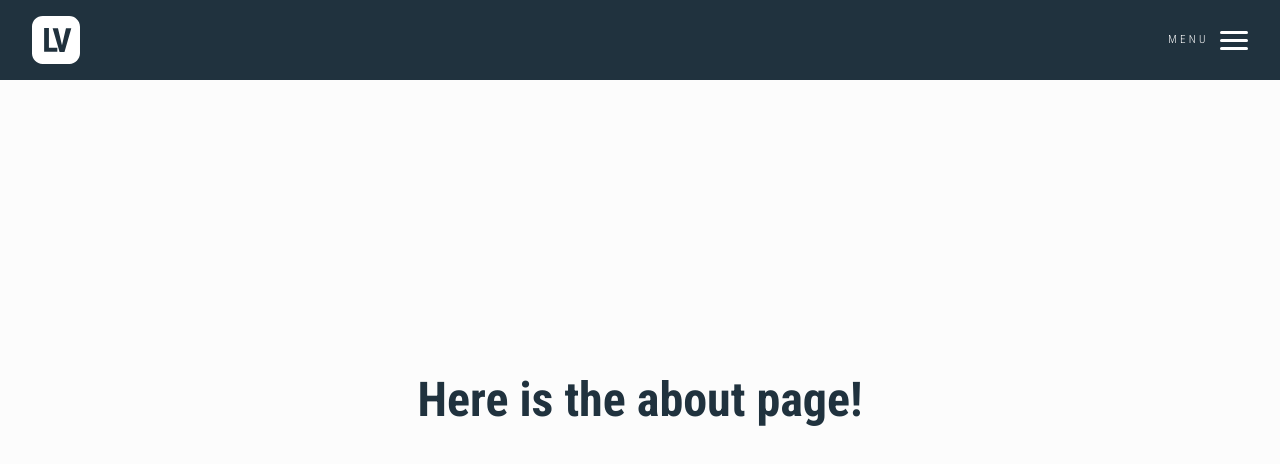
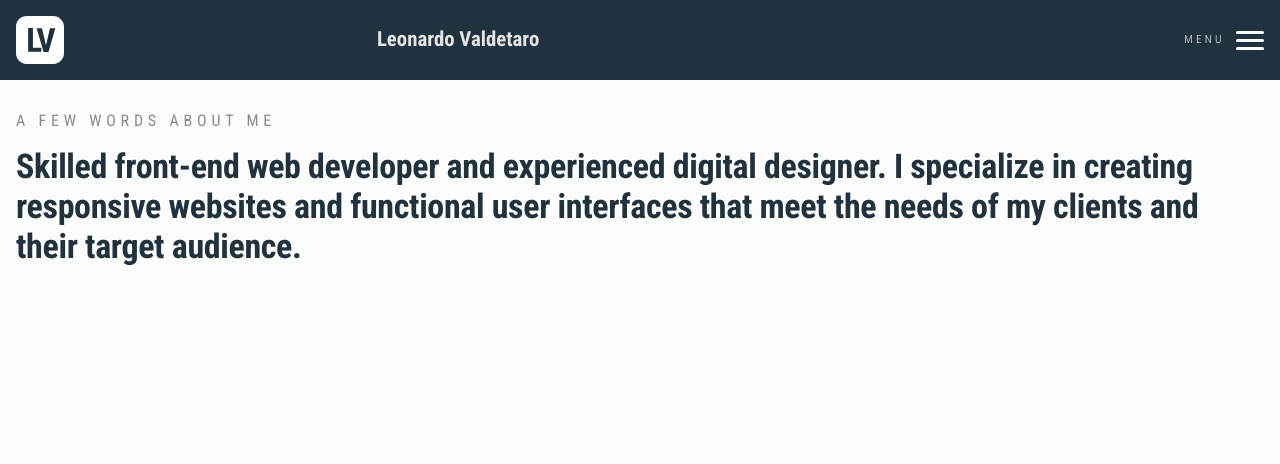
Before and after one commit to leonardovaldetaro/hamburger_manu, a React (Create React App) app: page /about in a window 1280 px wide. Shown: the top 464 px of the page. Built offline with nearby package versions, Linux system fonts and the light colour scheme.

Commit message:
adicionando o nome no header

```diff
--- a/public/index.html
+++ b/public/index.html
@@ -10,7 +10,7 @@
       content="Web site created using create-react-app"
     />
 
-    <title>React App</title>
+    <title>Leonardo Valdetaro | Freelance Front-end developer & UI Designer</title>
   </head>
   <body>
     <noscript>You need to enable JavaScript to run this app.</noscript>
--- a/src/components/header/Header.module.scss
+++ b/src/components/header/Header.module.scss
@@ -7,7 +7,7 @@
   align-items: center;
   background-color: $dark;
   color: $wite;
-  padding: 1em 2em;
+  padding: 1em 1em;
   position: fixed;
   width: 100%;
   top: 0;
@@ -22,9 +22,17 @@
     }
   }
 
+  &__name {
+    color: $light-grey;
+    font-size: 1.3em;
+    font-weight: 700;
+  }
+
   &__menuContainer {
     display: flex;
     flex-direction: row;
+    justify-content: flex-end;
+    width: 33%;
   }
 
   &__menu {
--- a/src/components/header/index.tsx
+++ b/src/components/header/index.tsx
@@ -8,6 +8,11 @@ export default function Header () {
 
 const rotaLogo = [{
   label: <Logo className={Styles.header__img} />,
+  to: '/'
+}];
+
+const headerName = [{
+  label: <span className={Styles.header__name}>Leonardo Valdetaro</span>,
   to: '/'
 }];
 
@@ -40,6 +45,13 @@ const toggleMenu = () => {
           ))}
       </div>
 
+      <div className={Styles.header__title}>
+        {headerName.map((rota, index) => (
+          <div key={index}>
+            <Link to={rota.to}>{rota.label}</Link>
+          </div>
+        ))}
+      </div>
 
       <div className={Styles.header__menuContainer}>
 
--- a/src/pages/about/About.module.scss
+++ b/src/pages/about/About.module.scss
@@ -4,15 +4,27 @@
 
 
 .about {
-    display: flex;
-    height: 100vh;
+    height: calc(100vh - 80px);
     width: 100%;
-    justify-content: center;
-    align-items: center;
     background-color: $background;
-    &__title {
-        font-size: 3em;
-        text-align: center;
-        color: $dark;
+    padding: 112px 1em;
+    &__top {
+        display: flex;
+        flex-direction: column;
+        &__subtitle {
+            color: $dark-grey;
+            font-size: 0.875;
+            font-weight: 400;
+            letter-spacing: .3em;
+            text-transform: uppercase;
+            margin-bottom: 1em;
+        }
+        &__title {
+            font-size: 2.125rem;
+            line-height: 2.5rem;
+            font-weight: 800;
+            letter-spacing: -.01em;
+            color: $dark;
+        }
     }
 }
--- a/src/pages/about/index.tsx
+++ b/src/pages/about/index.tsx
@@ -3,7 +3,10 @@ import Styles from './About.module.scss';
 export default function About () {
     return (
         <main className={Styles.about}>
-            <h1 className={Styles.about__title}>Here is the about page!</h1>
+            <section className={Styles.about__top}>
+                <h2 className={Styles.about__top__subtitle}>A few words about me</h2>
+                <h1 className={Styles.about__top__title}>Skilled front-end web developer and experienced digital designer. I specialize in creating responsive websites and functional user interfaces that meet the needs of my clients and their target audience.</h1>
+            </section>
         </main>
     );
 }
--- a/src/styles/_variables.scss
+++ b/src/styles/_variables.scss
@@ -4,7 +4,7 @@ $padding-h-md: 12.5em;
 $padding-h: 15.62em;
 
 $dark: rgb(32,50,62);
-$dark-grey: rgb(126,132,137);
+$dark-grey: #878a8f;
 $light-grey: #e4e4e4;
 $background: #FCFCFC;
 $backgroundHeader: rgba(251, 251, 251,0.95);
```
